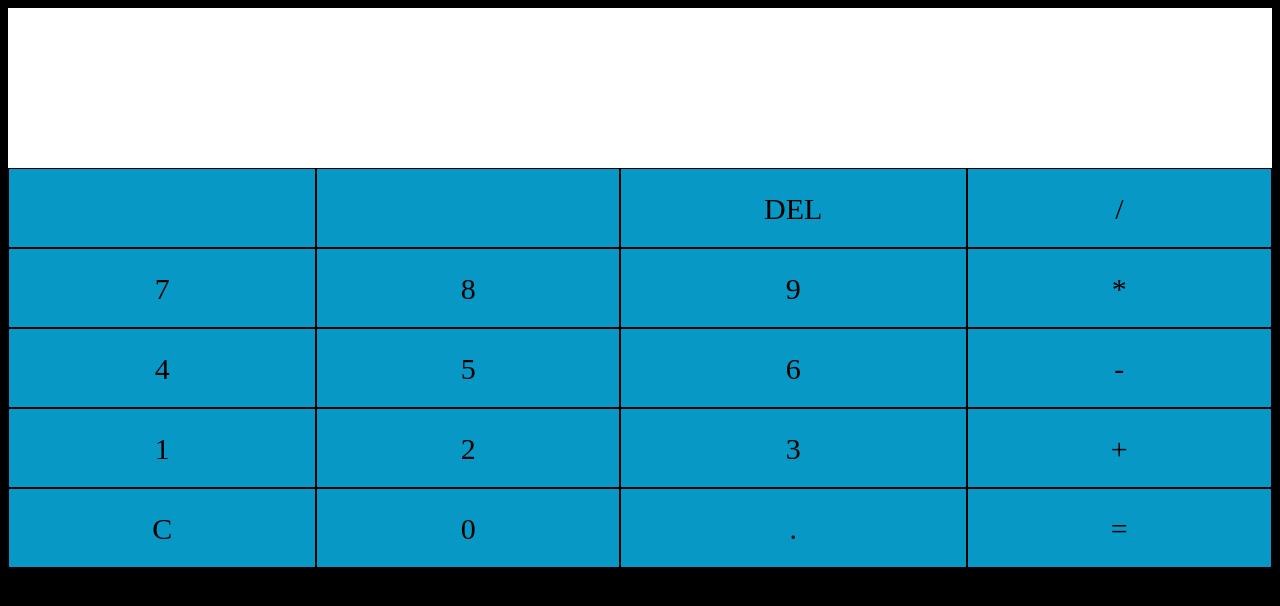
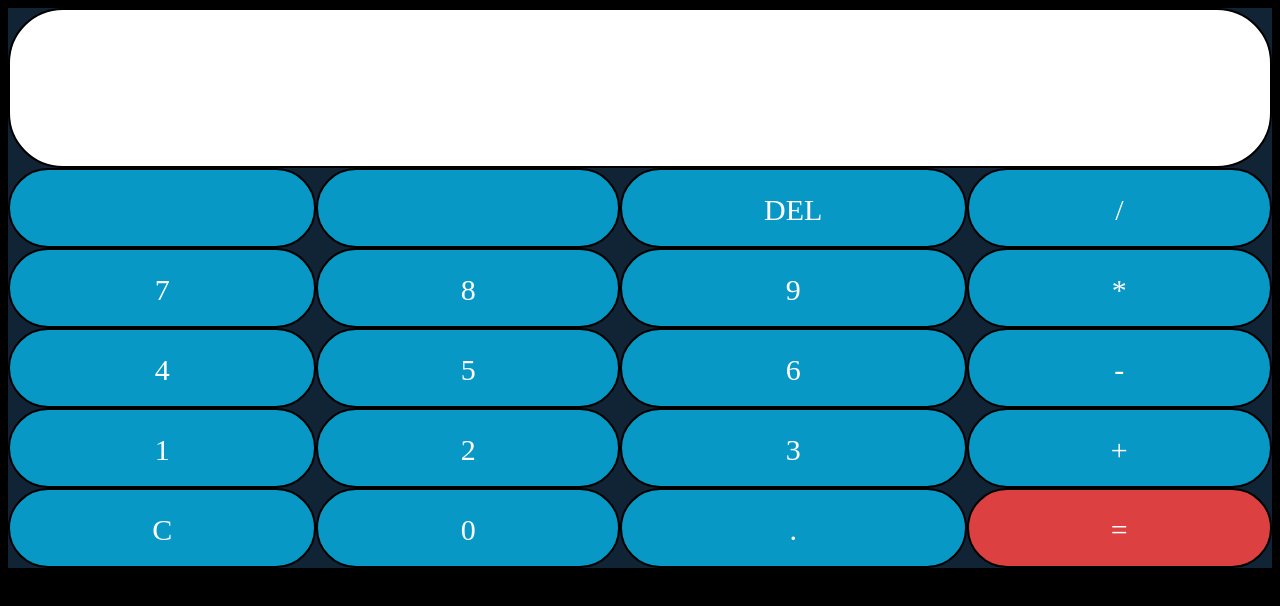
Before and after one commit to HernandezCarlosIsaias/Calculadora, a plain HTML site: page index.html in a window 1280 px wide. Drawn offline with Linux system fonts and the light colour scheme.

Commit message:
mejoramos el css de la calculadora

```diff
--- a/Css/styles.css
+++ b/Css/styles.css
@@ -4,7 +4,7 @@ body{
 }
 .calculadora{
     display: grid;
-    background-color: white;
+    background-color:#112435;
     color: black;
     grid-template-columns:repeat(4,auto);
     grid-template-rows: repeat(7,80px);
@@ -12,19 +12,37 @@ body{
 
 #visor{
     grid-column: 1/5;
+    background-color: white;
     grid-row: 1/3;
     font-size: 80px;
     text-align: center;
     line-height: 160px;
+    border-radius: 55px 55px 55px 55px;
+    border: 2px solid #000000;
 }
 
-.teclas, .operador , #igual , #borrar, #borrar_todo,#punto {
-    border: 1px solid black;
+.teclas, .operador , #borrar, #borrar_todo,#punto {
+    border-radius: 55px 55px 55px 55px;
+    border: 2px solid #000000;
     background-color: #0898c5;
     font-size: 30px;
+    color:white;
     text-align: center;
     line-height: 80px;
 }
-.teclas:hover, .operador:hover, #igual:hover, #borrar:hover , #borrar_todo:hover, #punto:hover{
+.teclas:hover, .operador:hover, #borrar:hover , #borrar_todo:hover, #punto:hover{
     background-color: #05dce7;
 }
+#igual{
+    border-radius: 55px 55px 55px 55px;
+    border: 2px solid #000000;
+    background-color: rgb(220, 64, 64);
+    font-size: 30px;
+    color:white;
+    text-align: center;
+    line-height: 80px;
+
+}
+#igual:hover{
+    background-color: rgb(120, 53, 53);
+}
--- a/index.html
+++ b/index.html
@@ -3,7 +3,7 @@
 <head>
     <meta charset="UTF-8">
     <meta name="viewport" content="width=device-width, initial-scale=1.0">
-    <title>Document</title>
+    <title>Calculadora 2.0</title>
     <link rel="stylesheet" href="Css/styles.css">
     <script src="js/main.js" defer></script>
 </head>
```
